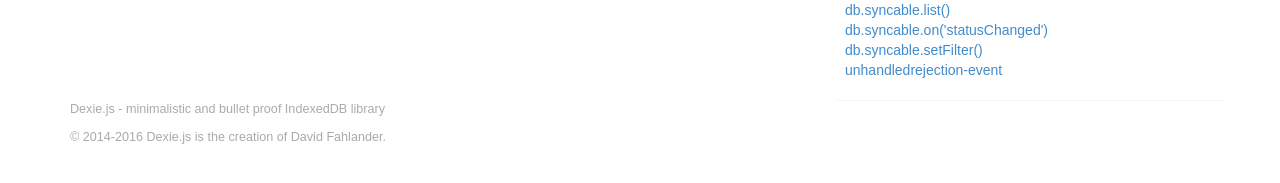
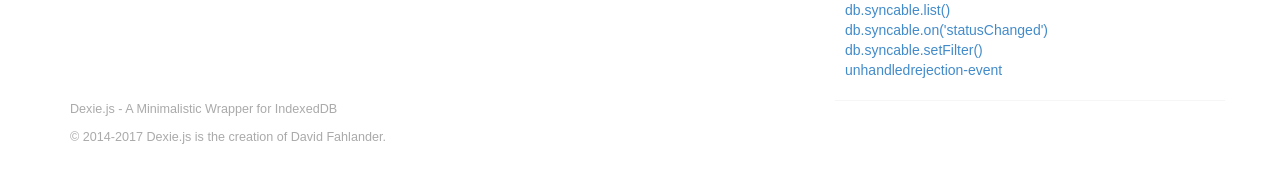
Before and after one commit to dexie/dexie-website, a Jekyll site: the page built from docs/index.md, in a window 1280 px wide and 900 px high, scrolled down 3219 px. Shown: the part 713-896 px from the top of the window. Built offline with Jekyll 4.4.1, drawn with Linux system fonts in a browser that asks for light colours.

Commit message:
Foxed footer

```diff
--- a/_includes/footer.html
+++ b/_includes/footer.html
@@ -1,4 +1,4 @@
 <footer class="container">
-  <p>Dexie.js - minimalistic and bullet proof IndexedDB library</p>
-  <p>&copy; 2014-2016 Dexie.js is the creation of David Fahlander.</p>
+  <p>Dexie.js - A Minimalistic Wrapper for IndexedDB</p>
+  <p>&copy; 2014-2017 Dexie.js is the creation of David Fahlander.</p>
 </footer>
```
